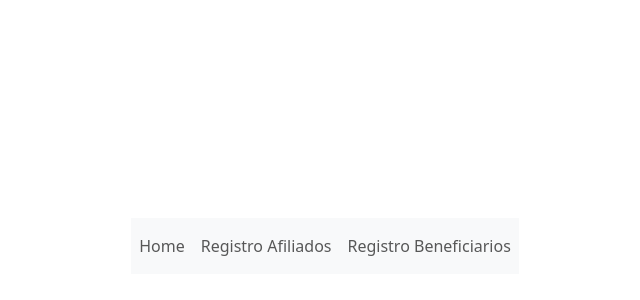
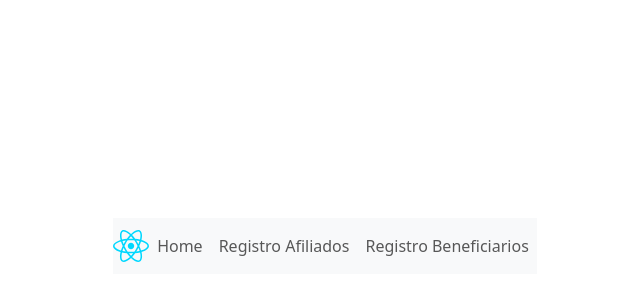
Before and after one commit to SebastianPicas/SaludArqui_Front, a React (Vite) app: page / in a window 1280 px wide. Shown: the part 154-454 px from the top of the page, without its empty margins (315-955 px from the left). Built offline with nearby package versions, Linux system fonts and the light colour scheme.

Commit message:
Agrega logo navbar

```diff
--- a/src/components/Navbar.tsx
+++ b/src/components/Navbar.tsx
@@ -1,11 +1,11 @@
 import React from 'react';
 import { Link } from 'react-router-dom';
-
+import reactLogo from '../assets/react.svg'
 
 const Navbar: React.FC = () => {
 return (
     <nav className="navbar navbar-expand-lg navbar-light bg-light">
-
+        <img src={reactLogo} className="logo react" alt="React logo" />
         <button className="navbar-toggler" type="button" data-toggle="collapse" data-target="#navbarNav" aria-controls="navbarNav" aria-expanded="false" aria-label="Toggle navigation">
             <span className="navbar-toggler-icon"></span>
         </button>
```
